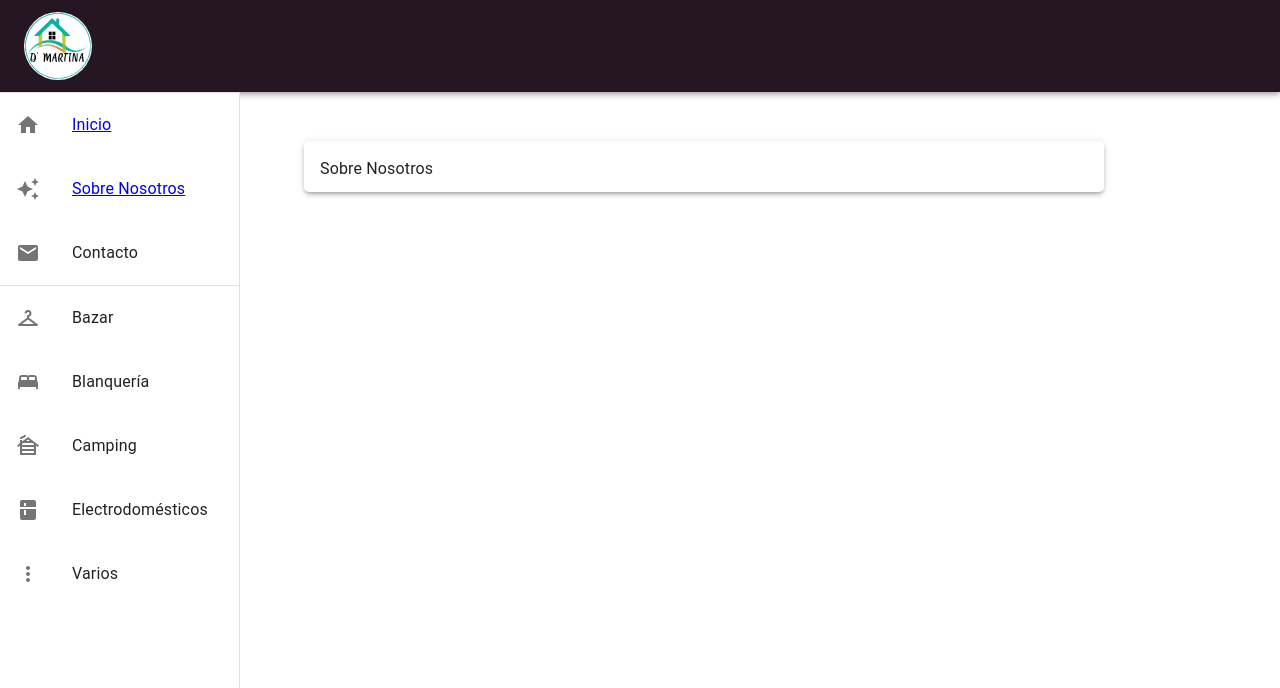
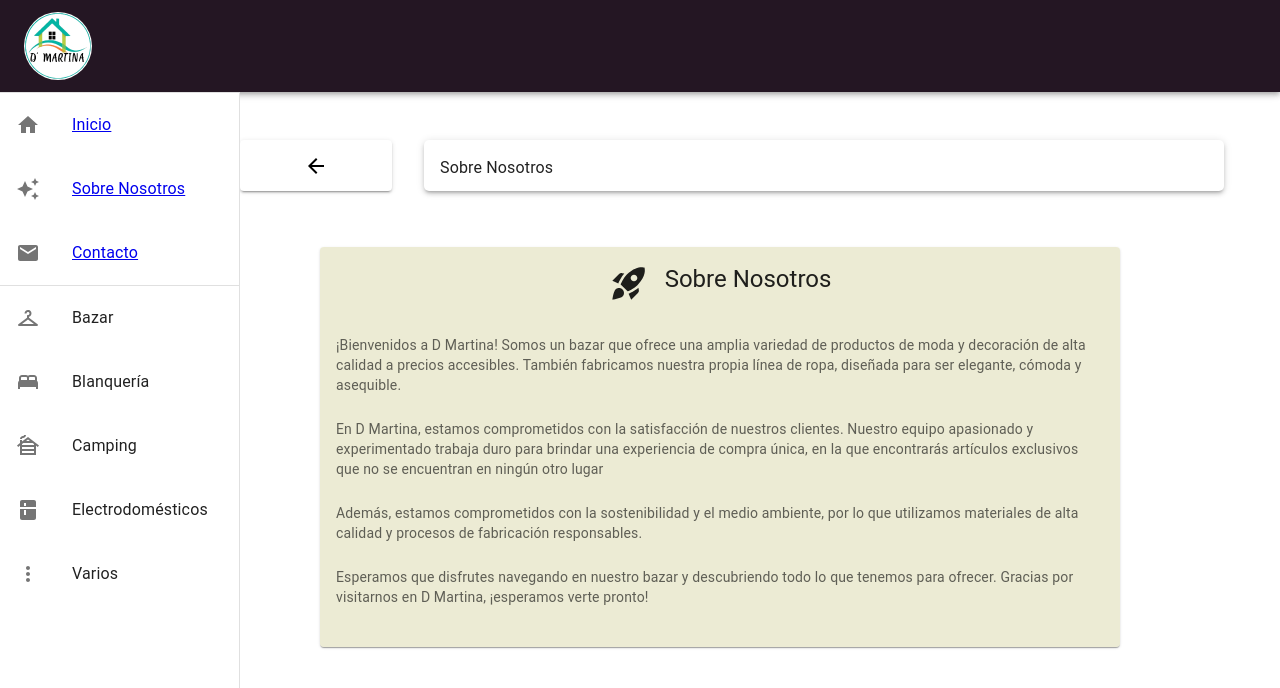
Before and after one commit to 19Emiliano98/D-Martina, a React (Create React App) app: page /nosotros in a window 1280 px wide. Shown: the top 688 px of the page. Built offline with nearby package versions, Linux system fonts and the light colour scheme; the HTML template or start-up script is replaced by a standard one.

Commit message:
se agregaron nuevas rutas y el contenido de las mismas

```diff
--- a/src/App.js
+++ b/src/App.js
@@ -3,6 +3,7 @@ import { BrowserRouter, Routes, Route, Navigate } from "react-router-dom";
 
 import Home from './Routes/Home.jsx';
 import SobreNosotros from './Routes/SobreNosotros.jsx';
+import Contacto from './Routes/Contacto.jsx';
 //import NotFound from './Routes/NotFound.jsx';
 
 import Box from '@mui/material/Box';
@@ -27,6 +28,7 @@ function App() {
           <Routes>
             <Route path="/inicio" element={<Home />}/>
             <Route path="/nosotros" element={<SobreNosotros />}/>
+            <Route path="/contacto" element={<Contacto />}/>
             <Route path="*" element={<Navigate to='/inicio' />} />
           </Routes>
         </BrowserRouter>
--- /dev/null
+++ b/src/Routes/Contacto.jsx
@@ -0,0 +1,58 @@
+import * as React from 'react';
+
+import Box from '@mui/material/Box';
+import Stack from '@mui/material/Stack';
+import Card from '@mui/material/Card';
+import CardContent from '@mui/material/CardContent';
+import Typography from '@mui/material/Typography';
+import ContactSupportIcon from '@mui/icons-material/ContactSupport';
+
+import DrawerStucked from '../components/DrawerStucked.jsx';
+import TitleBorder from '../components/tools/TitleBorder.jsx';
+import BackButton from '../components/tools/BackButton.jsx';
+
+
+const Contacto = () => {
+    return (
+        <Box>
+            <DrawerStucked />
+            <Box sx={{
+                display: 'flex', justifyContent: 'center',
+                mt: 6, ml: 23
+            }}>
+                <BackButton />
+                <TitleBorder content={"Contacto"}/>
+            </Box>
+
+            <Box sx={{
+                display: 'flex', justifyContent: 'center',
+                mt: 7, ml: 20
+            }}>
+                <Card sx={{ width: 800, height: 400, backgroundColor: '#D0CD9466' }}>
+                    <CardContent>
+                        <Stack sx={{ justifyContent: 'center' }} direction= 'row' spacing={2}>
+                            <ContactSupportIcon sx={{ mt: -0.5, fontSize: '2.5rem'}}/>
+                            <Typography gutterBottom variant="h5" component="div">
+                                Contacto
+                            </Typography>
+                        </Stack>
+                        <Typography sx={{ mt: 2 ,mb: 2}} variant="body2" color="text.secondary">
+                            Si querés contactarnos, te dejamos nuestros datos:
+                        </Typography>
+                        <Typography sx={{ mb: 2}} variant="body2" color="text.secondary">
+                            Teléfono: +54 333333333
+                        </Typography>
+                        <Typography sx={{ mb: 2}} variant="body2" color="text.secondary">
+                            Dirección: Av del Paso 1585, Rosario, Santa Fe
+                        </Typography>
+                        <Typography variant="body2" color="text.secondary">
+                            Correo electronico: dmartina@desusweb.com
+                        </Typography>
+                    </CardContent>
+                </Card>
+            </Box>
+        </Box>
+    )
+}
+
+export default Contacto
--- a/src/Routes/Home.jsx
+++ b/src/Routes/Home.jsx
@@ -9,7 +9,12 @@ function Home() {
     return (
         <Box>
             <Drawerstucked />
-            <TitleBorder content={"Productos destacados"}/>
+            <Box sx={{
+                display: 'flex', justifyContent: 'center',
+                mt: 3, ml: 23
+            }}>
+                <TitleBorder content={"Productos destacados"}/>
+            </Box>
             <Cards />
             <Pagination />
         </Box>
--- a/src/Routes/SobreNosotros.jsx
+++ b/src/Routes/SobreNosotros.jsx
@@ -1,19 +1,61 @@
-import React from 'react'
+import * as React from 'react';
 
 import Box from '@mui/material/Box';
+import Stack from '@mui/material/Stack';
 
 import DrawerStucked from '../components/DrawerStucked.jsx';
 import TitleBorder from '../components/tools/TitleBorder.jsx';
 import BackButton from '../components/tools/BackButton.jsx';
 
+import Card from '@mui/material/Card';
+import CardContent from '@mui/material/CardContent';
+import Typography from '@mui/material/Typography';
+import RocketLaunchIcon from '@mui/icons-material/RocketLaunch';
 
 const SobreNosotros = () => {
     return (
         <Box>
             <DrawerStucked />
-            <Box>
+            <Box sx={{
+                display: 'flex', justifyContent: 'center',
+                mt: 6, ml: 23
+            }}>
                 <BackButton />
                 <TitleBorder content={"Sobre Nosotros"}/>
+            </Box>
+
+            <Box sx={{
+                display: 'flex', justifyContent: 'center',
+                mt: 7, ml: 20
+            }}>
+                <Card sx={{ width: 800, height: 400, backgroundColor: '#D0CD9466' }}>
+                    <CardContent>
+                        <Stack sx={{ justifyContent: 'center' }} direction= 'row' spacing={2}>
+                            <RocketLaunchIcon sx={{ mt: -0.5, fontSize: '2.5rem'}}/>
+                            <Typography gutterBottom variant="h5" component="div">
+                                Sobre Nosotros
+                            </Typography>
+                        </Stack>
+                        <Typography sx={{ mt: 4 ,mb: 3}} variant="body2" color="text.secondary">
+                            ¡Bienvenidos a D Martina! Somos un bazar que ofrece una amplia variedad de productos
+                            de moda y decoración de alta calidad a precios accesibles. También fabricamos nuestra
+                            propia línea de ropa, diseñada para ser elegante, cómoda y asequible.
+                        </Typography>
+                        <Typography sx={{ mb: 3}} variant="body2" color="text.secondary">
+                            En D Martina, estamos comprometidos con la satisfacción de nuestros clientes.
+                            Nuestro equipo apasionado y experimentado trabaja duro para brindar una experiencia de
+                            compra única, en la que encontrarás artículos exclusivos que no se encuentran en ningún otro lugar
+                        </Typography>
+                        <Typography sx={{ mb: 3}} variant="body2" color="text.secondary">
+                            Además, estamos comprometidos con la sostenibilidad y el medio ambiente,
+                            por lo que utilizamos materiales de alta calidad y procesos de fabricación responsables.
+                        </Typography>
+                        <Typography variant="body2" color="text.secondary">
+                            Esperamos que disfrutes navegando en nuestro bazar y descubriendo todo lo que tenemos
+                            para ofrecer. Gracias por visitarnos en D Martina, ¡esperamos verte pronto!
+                        </Typography>
+                    </CardContent>
+                </Card>
             </Box>
         </Box>
     )
--- a/src/components/DrawerStucked.jsx
+++ b/src/components/DrawerStucked.jsx
@@ -78,6 +78,7 @@ export default function PermanentDrawerLeft() {
                     </Link>
                 </List>
                 <List>
+                    <Link to="/contacto">
                         <ListItem disablePadding>
                             <ListItemButton>
                                 <ListItemIcon>
@@ -86,6 +87,7 @@ export default function PermanentDrawerLeft() {
                                 <ListItemText primary='Contacto' />
                             </ListItemButton>
                         </ListItem>
+                    </Link>
                 </List>
             <Divider />
                 <List>
--- a/src/components/tools/BackButton.jsx
+++ b/src/components/tools/BackButton.jsx
@@ -1,8 +1,37 @@
 import * as React from 'react';
 import Button from '@mui/material/Button';
 
+import ArrowBackIcon from '@mui/icons-material/ArrowBack';
+
+import { createTheme, ThemeProvider } from '@mui/material/styles';
+import { purple } from '@mui/material/colors';
+
+const theme = createTheme({
+    palette: {
+        primary: {
+            // Purple and green play nicely together.
+            main: purple[50],
+        },
+        secondary: {
+            // This is green.A700 as hex.
+            main: '#11cb5f',
+        },
+    },
+});
+
 export default function ContainedButtons() {
     return (
-        <Button variant="contained">Contained</Button>
+        <ThemeProvider theme={theme}>
+            <Button
+                sx={{
+                    mr: 4, px: 8,
+                    borderRadius: '4px',
+                    backgroundColor: 'white', color: 'black'
+                }}
+                variant="contained"
+            >
+                <ArrowBackIcon />
+            </Button>
+        </ThemeProvider>
     );
 }
--- a/src/components/tools/TitleBorder.jsx
+++ b/src/components/tools/TitleBorder.jsx
@@ -12,11 +12,6 @@ export default function TitleBorder(content) {
     return (
     <Box
         component="form"
-        sx={{
-            display: 'flex',
-            justifyContent: 'center',
-            mt: '1%', ml: '10%',
-        }}
         noValidate
         autoComplete="off"
         >
```
Lines whose indentation alone changed are shown as unchanged.
